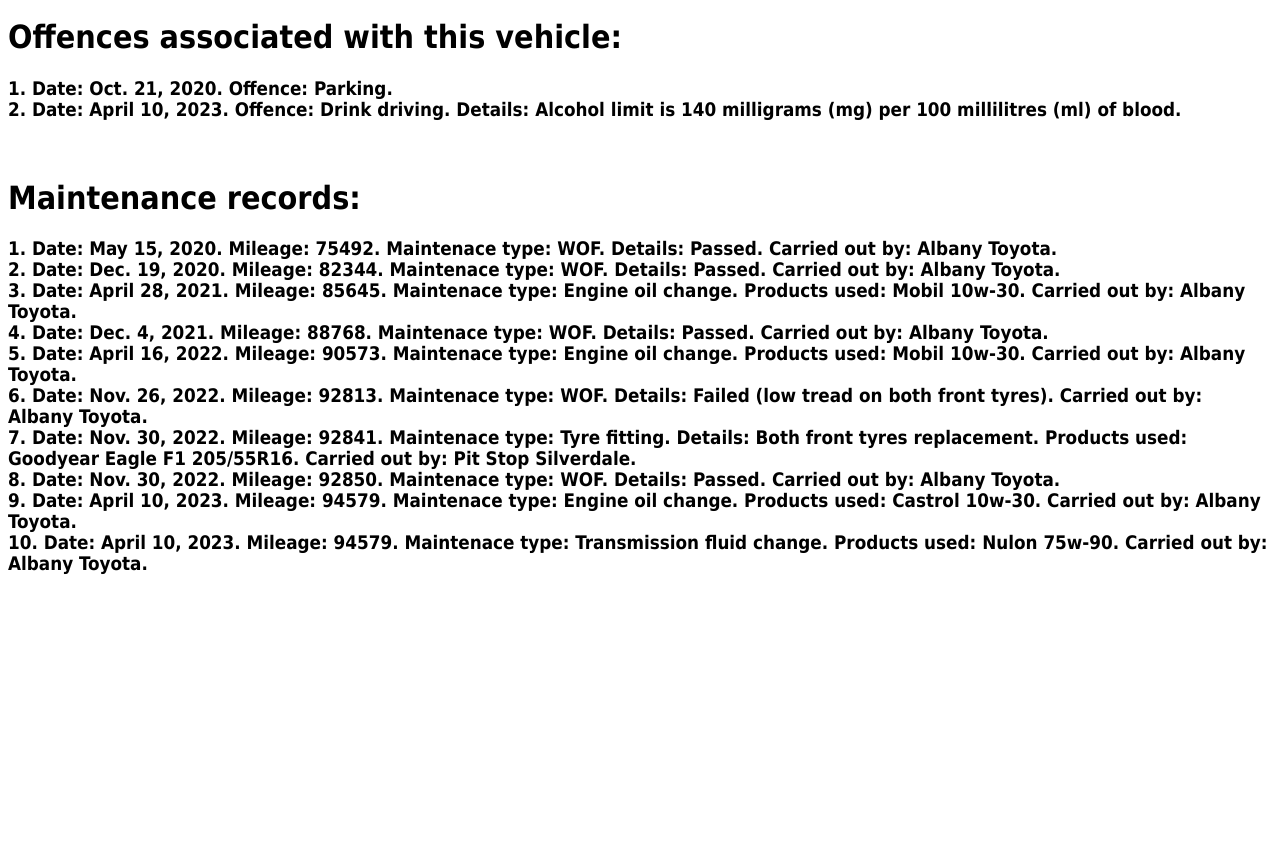
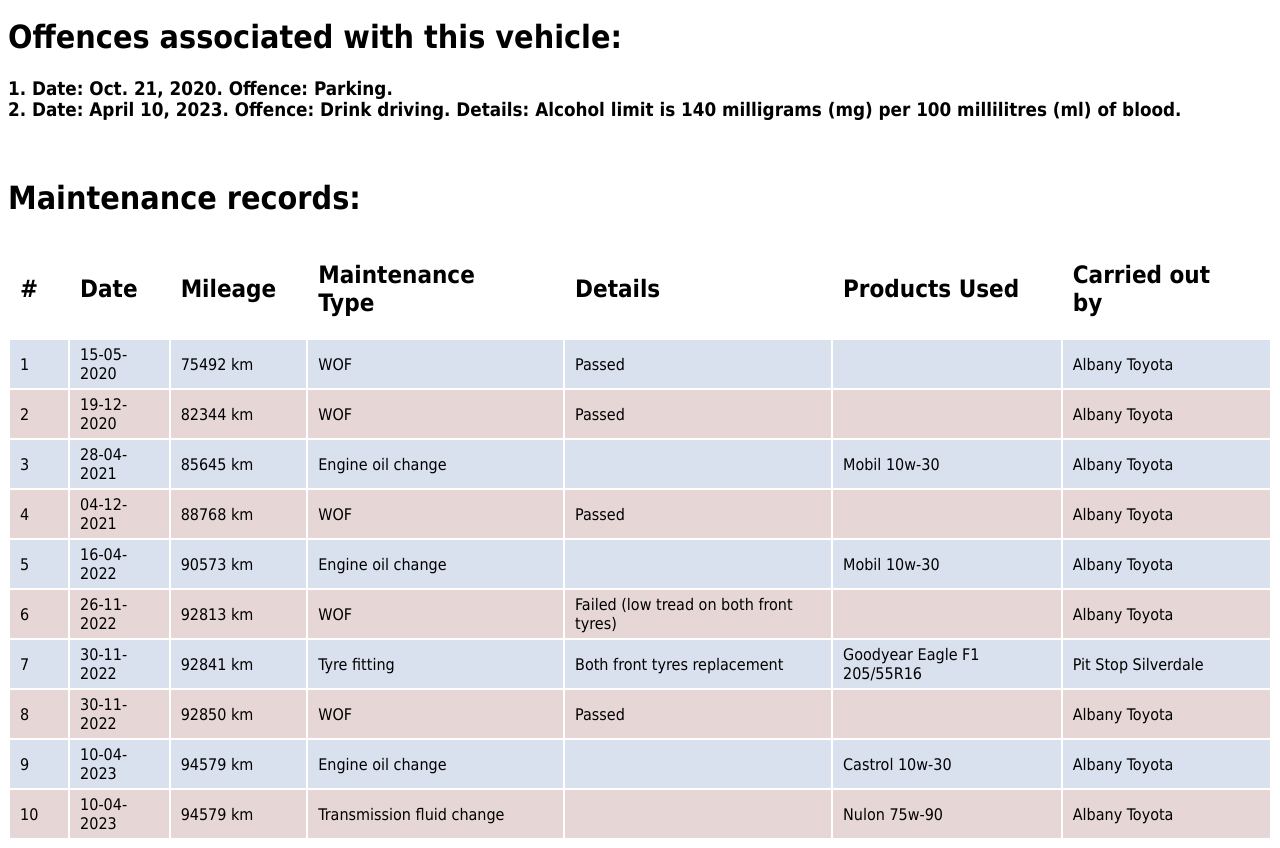
Before and after one commit to CHEMLEV/VEHICLEHUB, a Django app: page /vehiclehub/vehicle/1/ in a window 1280 px wide. Shown: the part 1457-2305 px from the top of the page. Before the commit the page ends 2031 px from the top, so only its background shows below. Run offline with Django 4.2, Linux system fonts and the light colour scheme; a user stored in the database is signed in; data comes from the database, SQL or seed files in the repository; both versions use the stored data as it was after the commit; some libraries are stand-ins or nearby versions.

Commit message:
Maintenance records displayed as a table

```diff
--- a/VehicleHub/static/css/base.css
+++ b/VehicleHub/static/css/base.css
@@ -146,3 +146,22 @@ body {
 .icon {
   margin-top: 15px;
 }
+
+.blue-row {
+  background-color: rgb(217, 224, 238);
+}
+
+.maroon-row {
+  background-color: rgb(231, 214, 214);
+}
+
+table td {
+  padding: 5px;
+  padding-left: 10px;
+}
+
+table th {
+  padding-left: 10px;
+  padding-right: 30px;
+  text-align: left;
+}
--- a/VehicleHub/templates/report_details.html
+++ b/VehicleHub/templates/report_details.html
@@ -164,22 +164,40 @@
               <br>
             </div>
 
-          <div><h1>Maintenance records:</h1>
+            <div>
+              <h1>Maintenance records:</h1>
 
-            <h3>
-              {% for record in vehicle.maintenancerecord_set.all|dictsort:"record_date" %}
-              {{ forloop.counter }}. Date: {{ record.record_date }}. Mileage: {{ record.mileage }}. Maintenace type: {{record.maintenance_type_id.maintenance_type_title}}.
-              {% if record.comment %} Details: {{record.comment}}. {% endif %}
-              {% if record.products_used %} Products used: {{record.products_used}}.{% endif %}
-              {% if record.user_id.organisation.title %} Carried out by: {{record.user_id.organisation.title}}.{% endif %}
-
-              <br>
-          {% empty %}
-          No recorded maintenance history.
-          {% endfor %}
-              </h3>
-              <br>
-            </div>
+              <table>
+                  <thead>
+                      <tr>
+                          <th><h2>#</h2></th>
+                          <th><h2>Date</h2></th>
+                          <th><h2>Mileage</h2></th>
+                          <th><h2>Maintenance Type</h2></th>
+                          <th><h2>Details</h2></th>
+                          <th><h2>Products Used</h2></th>
+                          <th><h2>Carried out by</h2></th>
+                      </tr>
+                  </thead>
+                  <tbody>
+                    {% for record in vehicle.maintenancerecord_set.all|dictsort:"record_date" %}
+                    <tr {% if forloop.counter|divisibleby:2 %}class="maroon-row"{% else %}class="blue-row"{% endif %}>
+                        <td>{{ forloop.counter }}</td>
+                        <td>{{ record.record_date|date:"d-m-Y" }}</td>
+                        <td>{{ record.mileage }} km</td>
+                        <td>{{ record.maintenance_type_id.maintenance_type_title }}</td>
+                        <td>{% if record.comment %}{{ record.comment }}{% endif %}</td>
+                        <td>{% if record.products_used %}{{ record.products_used }}{% endif %}</td>
+                        <td>{% if record.user_id.organisation.title %}{{ record.user_id.organisation.title }}{% endif %}</td>
+                    </tr>
+                    {% empty %}
+                    <tr>
+                        <td colspan="7">No recorded maintenance history.</td>
+                    </tr>
+                    {% endfor %}
+                </tbody>
+            </table>
+        </div>
 
 
 
```
Also changed, not shown: db.sqlite3.
